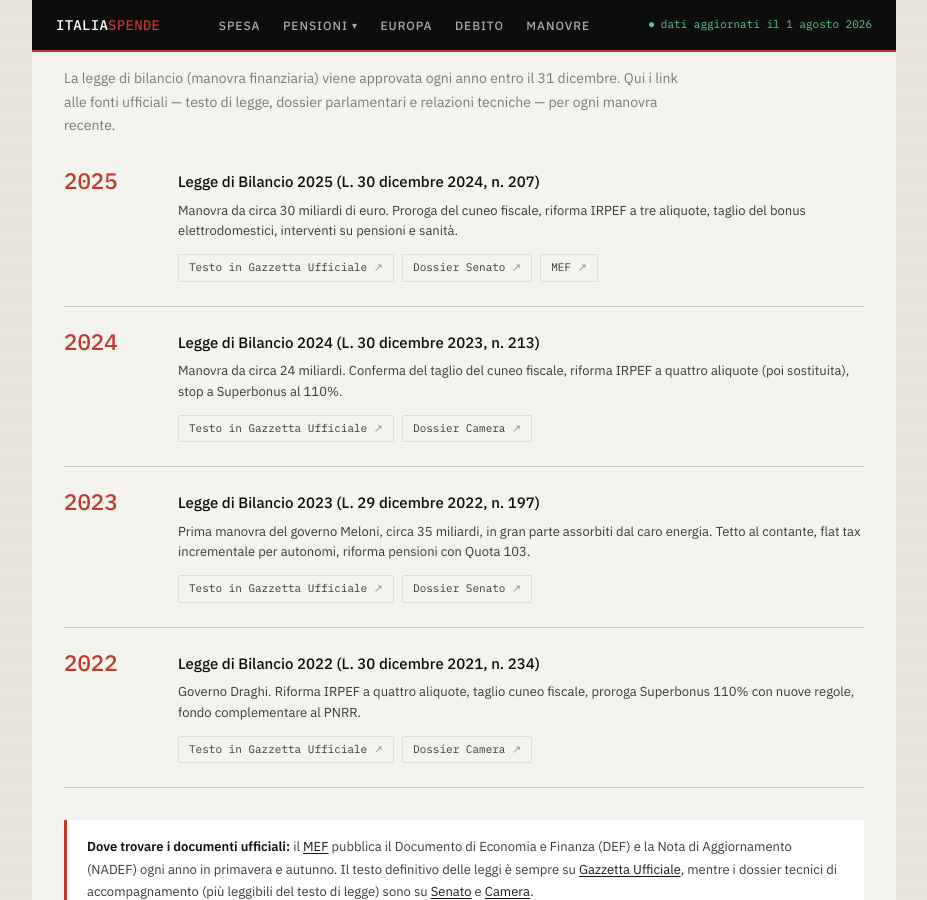
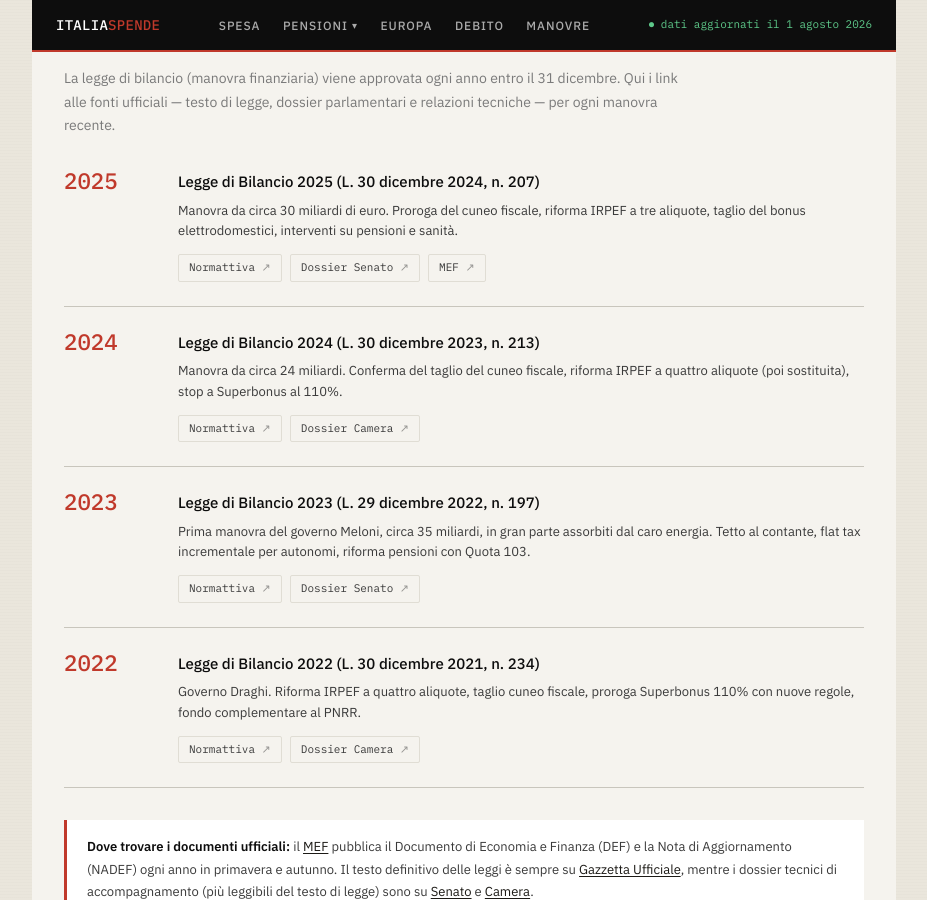
Before and after one commit to Vicknopf11/filoclastos-osservatorio, a Jekyll site: the page built from spesa-pubblica/index.md, in a window 1280 px wide and 900 px high, scrolled down 6467 px. Shown: the whole window, without its empty margins (176-1103 px from the left). Built offline with Jekyll 4.4.1, drawn with Linux system fonts in a browser that asks for light colours.

Commit message:
Corretti link Gazzetta Ufficiale rotti in leggi di bilancio: sostituiti con Normattiva

```diff
--- a/spesa-pubblica/index.md
+++ b/spesa-pubblica/index.md
@@ -381,7 +381,7 @@ description: "Bilanci e flussi della finanza pubblica italiana ed europea, con g
         <div class="manovra-title">Legge di Bilancio 2025 (L. 30 dicembre 2024, n. 207)</div>
         <div class="manovra-desc">Manovra da circa 30 miliardi di euro. Proroga del cuneo fiscale, riforma IRPEF a tre aliquote, taglio del bonus elettrodomestici, interventi su pensioni e sanità.</div>
         <div class="manovra-links">
-          <a class="manovra-link" href="https://www.gazzettaufficiale.it/eli/id/2024/12/30/24G00237/sg" target="_blank" rel="noopener">Testo in Gazzetta Ufficiale</a>
+          <a class="manovra-link" href="https://www.normattiva.it/uri-res/N2Ls?urn:nir:stato:legge:2024;207" target="_blank" rel="noopener">Normattiva</a>
           <a class="manovra-link" href="https://www.senato.it/leg/19/BGT/Schede/Ddliter/57954.htm" target="_blank" rel="noopener">Dossier Senato</a>
           <a class="manovra-link" href="https://www.mef.gov.it/" target="_blank" rel="noopener">MEF</a>
         </div>
@@ -394,7 +394,7 @@ description: "Bilanci e flussi della finanza pubblica italiana ed europea, con g
         <div class="manovra-title">Legge di Bilancio 2024 (L. 30 dicembre 2023, n. 213)</div>
         <div class="manovra-desc">Manovra da circa 24 miliardi. Conferma del taglio del cuneo fiscale, riforma IRPEF a quattro aliquote (poi sostituita), stop a Superbonus al 110%.</div>
         <div class="manovra-links">
-          <a class="manovra-link" href="https://www.gazzettaufficiale.it/eli/id/2023/12/30/23G00220/sg" target="_blank" rel="noopener">Testo in Gazzetta Ufficiale</a>
+          <a class="manovra-link" href="https://www.normattiva.it/uri-res/N2Ls?urn:nir:stato:legge:2023;213" target="_blank" rel="noopener">Normattiva</a>
           <a class="manovra-link" href="https://www.camera.it/leg19/126?leg=19&idDocumento=1627" target="_blank" rel="noopener">Dossier Camera</a>
         </div>
       </div>
@@ -406,7 +406,7 @@ description: "Bilanci e flussi della finanza pubblica italiana ed europea, con g
         <div class="manovra-title">Legge di Bilancio 2023 (L. 29 dicembre 2022, n. 197)</div>
         <div class="manovra-desc">Prima manovra del governo Meloni, circa 35 miliardi, in gran parte assorbiti dal caro energia. Tetto al contante, flat tax incrementale per autonomi, riforma pensioni con Quota 103.</div>
         <div class="manovra-links">
-          <a class="manovra-link" href="https://www.gazzettaufficiale.it/eli/id/2022/12/29/22G00211/sg" target="_blank" rel="noopener">Testo in Gazzetta Ufficiale</a>
+          <a class="manovra-link" href="https://www.normattiva.it/uri-res/N2Ls?urn:nir:stato:legge:2022;197" target="_blank" rel="noopener">Normattiva</a>
           <a class="manovra-link" href="https://www.senato.it/leg/19/BGT/Schede/Ddliter/56625.htm" target="_blank" rel="noopener">Dossier Senato</a>
         </div>
       </div>
@@ -418,7 +418,7 @@ description: "Bilanci e flussi della finanza pubblica italiana ed europea, con g
         <div class="manovra-title">Legge di Bilancio 2022 (L. 30 dicembre 2021, n. 234)</div>
         <div class="manovra-desc">Governo Draghi. Riforma IRPEF a quattro aliquote, taglio cuneo fiscale, proroga Superbonus 110% con nuove regole, fondo complementare al PNRR.</div>
         <div class="manovra-links">
-          <a class="manovra-link" href="https://www.gazzettaufficiale.it/eli/id/2021/12/30/21G00208/sg" target="_blank" rel="noopener">Testo in Gazzetta Ufficiale</a>
+          <a class="manovra-link" href="https://www.normattiva.it/uri-res/N2Ls?urn:nir:stato:legge:2021;234" target="_blank" rel="noopener">Normattiva</a>
           <a class="manovra-link" href="https://www.camera.it/leg18/126?leg=18&idDocumento=3424" target="_blank" rel="noopener">Dossier Camera</a>
         </div>
       </div>
```
